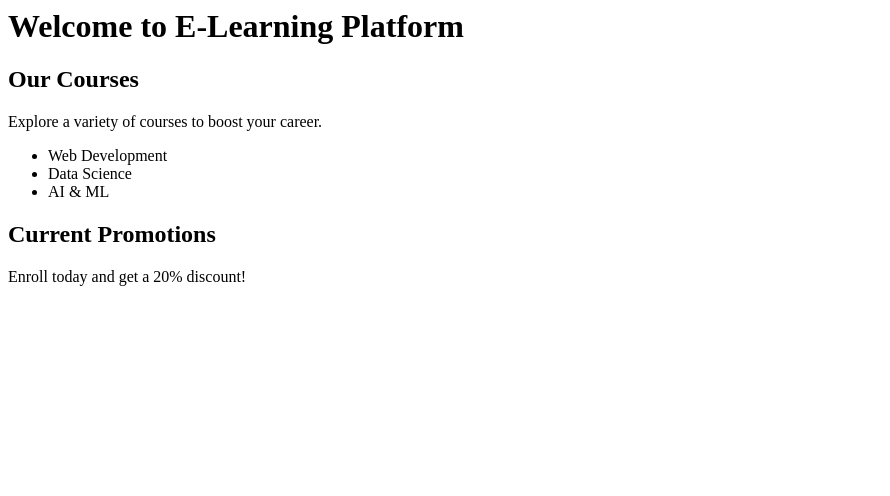
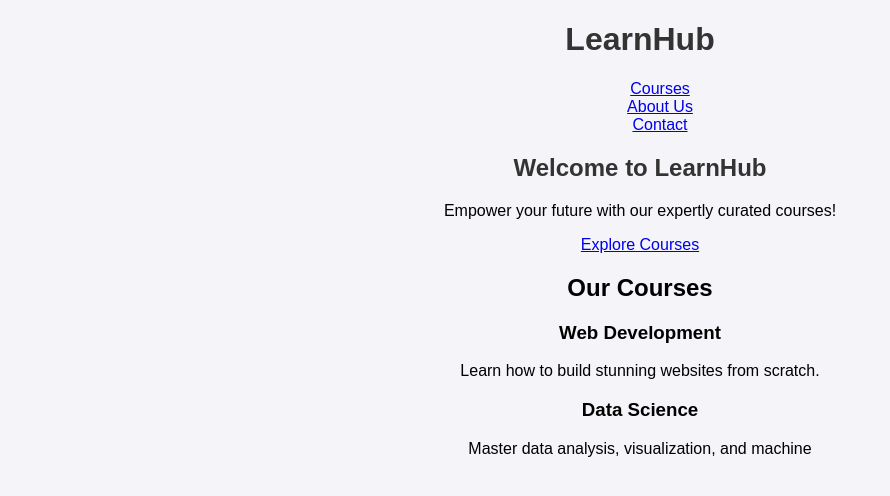
Before and after one commit to DragoAdiii/my-first-static-web-app, a website: page src/index.html in a window 1280 px wide. Shown: the whole page, without its empty margins (0-890 px from the left). Drawn offline with Linux system fonts and the light colour scheme.

Commit message:
Update index.html

```diff
--- a/src/index.html
+++ b/src/index.html
@@ -1,16 +1,43 @@
-<main>
-  <h1>Welcome to E-Learning Platform</h1>
-  <section>
-    <h2>Our Courses</h2>
-    <p>Explore a variety of courses to boost your career.</p>
-    <ul>
-      <li>Web Development</li>
-      <li>Data Science</li>
-      <li>AI & ML</li>
-    </ul>
-  </section>
-  <section>
-    <h2>Current Promotions</h2>
-    <p>Enroll today and get a 20% discount!</p>
-  </section>
-</main>
+<!DOCTYPE html>
+<html lang="en">
+
+<head>
+  <meta charset="UTF-8">
+  <meta name="viewport" content="width=device-width, initial-scale=1.0">
+  <link rel="stylesheet" href="styles.css">
+  <title>E-Learning Platform</title>
+</head>
+
+<body>
+  <header>
+    <div class="navbar">
+      <h1 class="logo">LearnHub</h1>
+      <nav>
+        <ul class="nav-links">
+          <li><a href="#courses">Courses</a></li>
+          <li><a href="#about">About Us</a></li>
+          <li><a href="#contact">Contact</a></li>
+        </ul>
+      </nav>
+    </div>
+  </header>
+
+  <main>
+    <section class="hero">
+      <div class="hero-content">
+        <h1>Welcome to LearnHub</h1>
+        <p>Empower your future with our expertly curated courses!</p>
+        <a href="#courses" class="btn">Explore Courses</a>
+      </div>
+    </section>
+
+    <section id="courses" class="courses">
+      <h2>Our Courses</h2>
+      <div class="course-list">
+        <div class="course-card">
+          <h3>Web Development</h3>
+          <p>Learn how to build stunning websites from scratch.</p>
+        </div>
+        <div class="course-card">
+          <h3>Data Science</h3>
+          <p>Master data analysis, visualization, and machine
```
